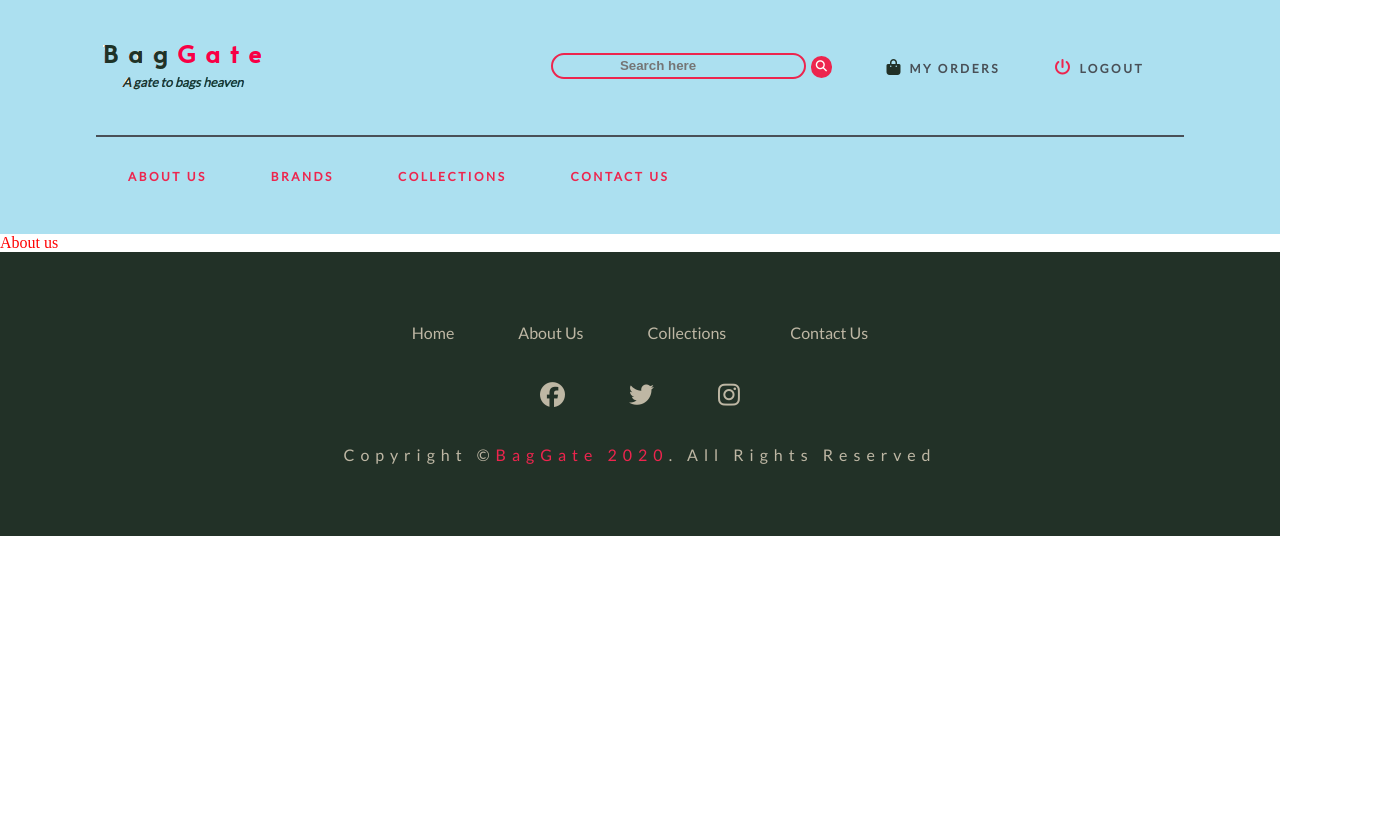
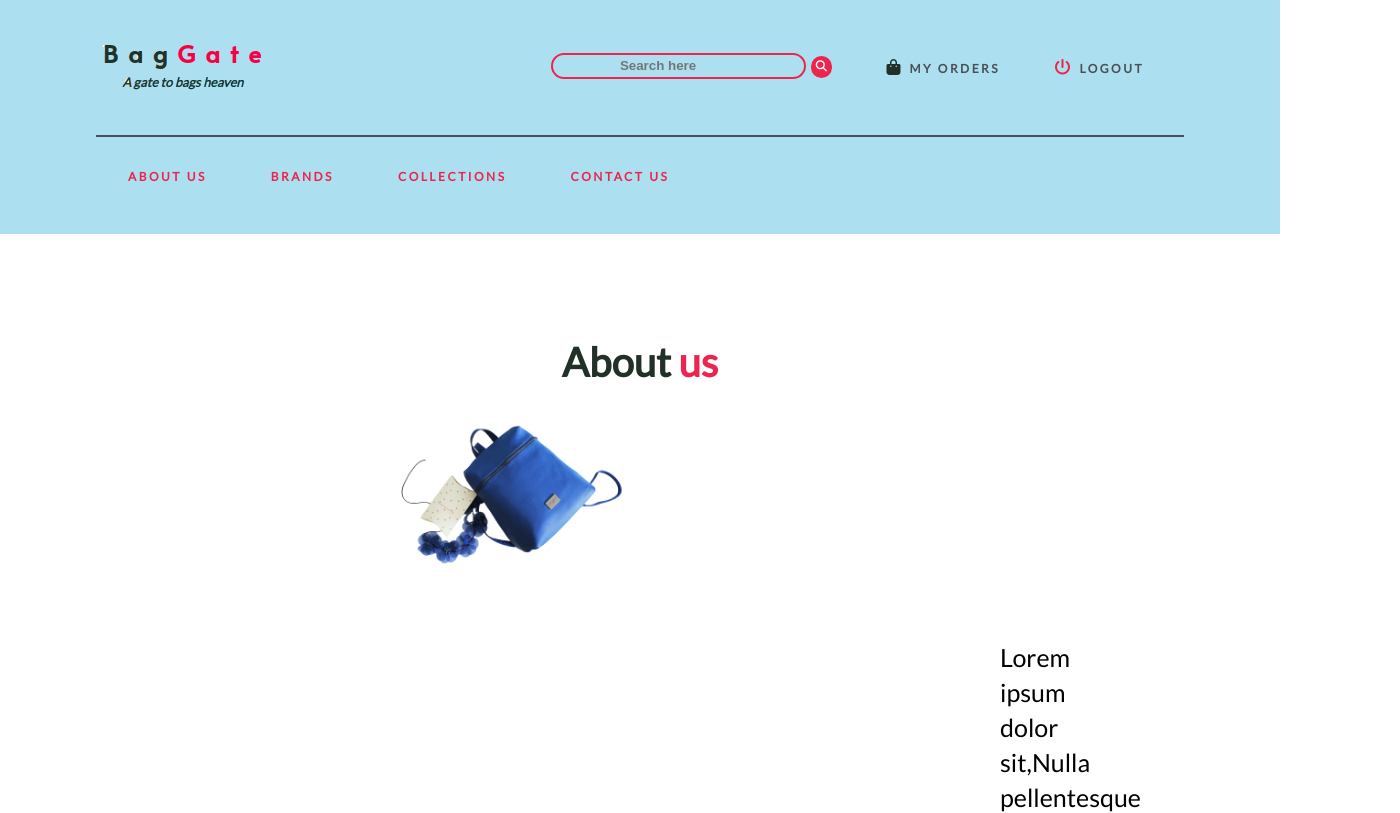
Before and after one commit to kapeiharshad/ecommerce-ui, a React (Create React App) app: page /about in a window 1280 px wide. Shown: the top 813 px of the page, 1400 px wide, since content can reach past the window. Built offline with nearby package versions, Linux system fonts and the light colour scheme; the HTML template or start-up script is replaced by a standard one.

Commit message:
about folder change

```diff
--- a/src/App.js
+++ b/src/App.js
@@ -3,6 +3,7 @@ import Header from "../src/components/header/Header";
 import Dashboard from "../src/components/home/Dashboard";
 import Footer from "../src/components/footer/Footer";
 import About from "../src/components/header/about/About";
+import Contact from "../src/components/header/contact/Contact";
 import { BrowserRouter, Route, Switch } from "react-router-dom";
 
 function App() {
@@ -13,6 +14,7 @@ function App() {
         <Switch>
           <Route exact path="/" component={Dashboard}></Route>
           <Route path="/about" component={About}></Route>
+          <Route path="/contact" component={Contact}></Route>
         </Switch>
         <Footer />
       </div>
--- a/src/components/header/about/About.css
+++ b/src/components/header/about/About.css
@@ -1,3 +1,26 @@
-.about{
-    color:red;
+.abouttitle{
+    color:var(--mainBlack);
+    font-size: 40px;
+    text-align: center;
+    padding-top: 100px;
+    font-weight: bold;
+
 }
+.sub-title{
+color:var(--primaryColor)
+}
+.about img {
+    float: left;
+   width: 50%;
+   padding-left: 360px;
+    margin: 0 auto 32px auto;
+
+}
+.aboutcontent{
+    font-size: 25px;
+    color: black;
+    padding-right: 400px;
+    padding-top: 250px;
+    padding-left: 1000px;
+    margin: 0 auto 32px auto;
+}
--- a/src/components/header/about/About.js
+++ b/src/components/header/about/About.js
@@ -1,8 +1,19 @@
 import React from "react";
 import "./About.css";
+import aboutimg from "../../../img/aboutimg.png"
 
 const About = () => {
-  return <div className="about">About us</div>;
+  return <div className="about main-body">
+    <div className="abouttitle">
+      About <span className="sub-title">us</span>
+    </div>
+  <img src={aboutimg} alt="bag"/>
+    <div className="aboutcontent">
+      Lorem ipsum dolor sit,Nulla pellentesque dolor ipsum laoreet eleifend integer,
+      Pellentesque maximus libero.Lorem ipsum dolor sit,Nulla pellentesque dolor ipsum laoreet eleifend integer.
+    </div>
+
+  </div>;
 };
 
 export default About;
--- /dev/null
+++ b/src/components/header/contact/Contact.css
@@ -0,0 +1,11 @@
+.contacttitle{
+    color:var(--mainBlack);
+    font-size: 40px;
+    text-align: center;
+    padding-top: 100px;
+    font-weight: bold ;
+
+}
+.sub-title{
+    color:var(--primaryColor)
+}
--- /dev/null
+++ b/src/components/header/contact/Contact.js
@@ -0,0 +1,14 @@
+import React from "react";
+import "./Contact.css";
+const Contact = () => {
+    return <div className="contact main-body">
+      <div className="contacttitle">
+      Contact <span className="sub-title">us</span>
+     </div>
+
+
+
+      </div>;
+  };
+
+  export default Contact;
```
Also changed, not shown: src/img/aboutimg.png (added).
